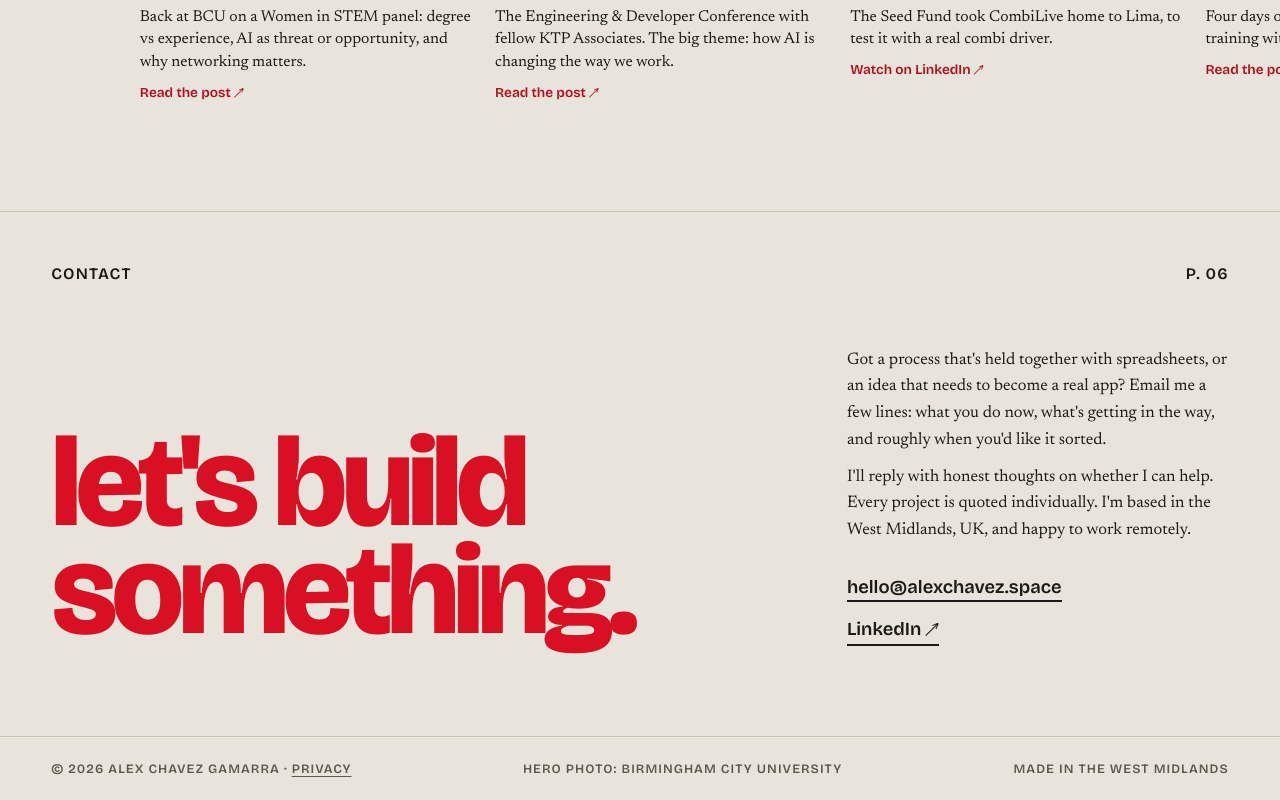
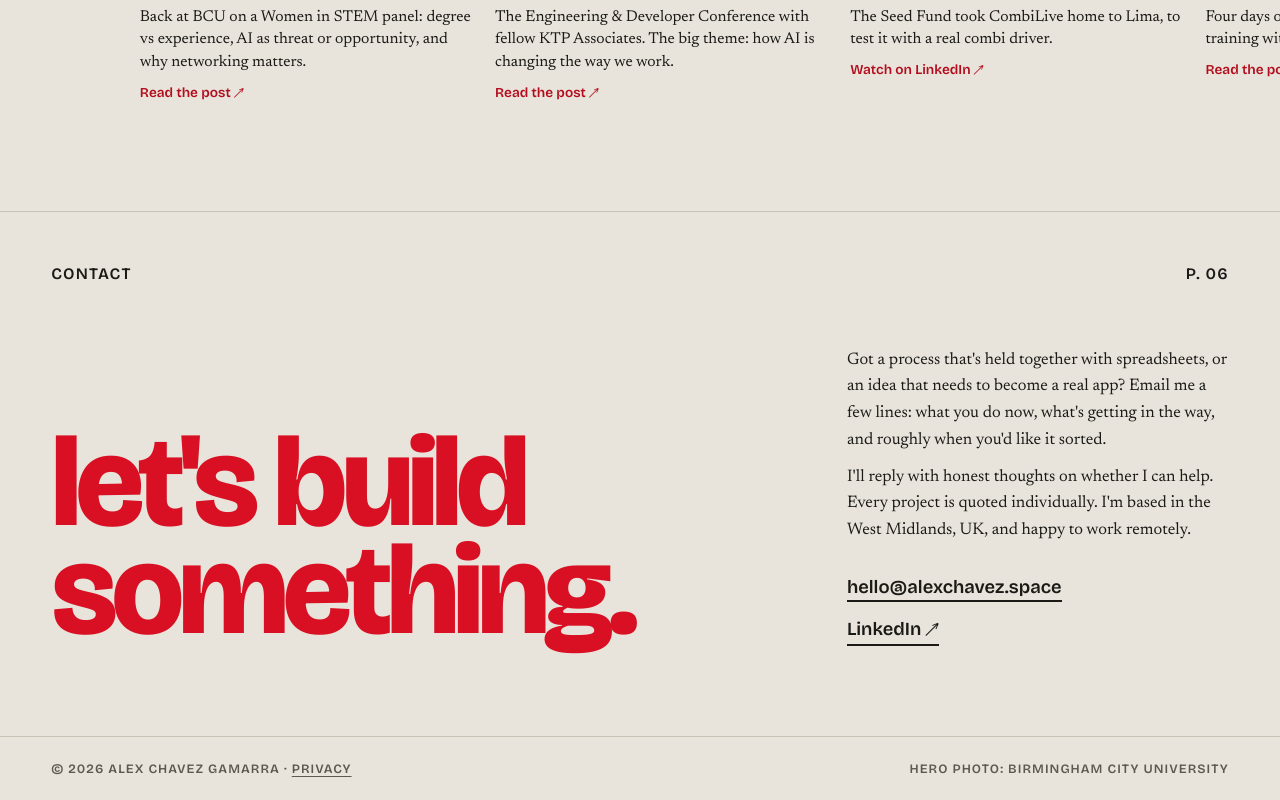
Before and after one commit to AlexGiordanoChavez/alexchavez-portfolio, a plain HTML site: page index.html in a window 1280 px wide. Shown: the part 4959-5759 px from the top of the page. Drawn offline with Linux system fonts and the light colour scheme.

Commit message:
Remove footer tagline; remove outdated CV PDF
Co-Authored-By: Claude Opus 5.5 <noreply@anthropic.com>

```diff
--- a/index.html
+++ b/index.html
@@ -350,7 +350,7 @@
   </div>
 </section>
 
-<footer class="meta"><span>© 2026 Alex Chavez Gamarra · <a href="privacy.html">Privacy</a></span><span>Hero photo: Birmingham City University</span><span>Made in the West Midlands</span></footer>
+<footer class="meta"><span>© 2026 Alex Chavez Gamarra · <a href="privacy.html">Privacy</a></span><span>Hero photo: Birmingham City University</span></footer>
 
 <script src="portfolio.js"></script>
 </body>
```
Also changed, not shown: privacy.html (+1 -1 lines), 1 other file.
